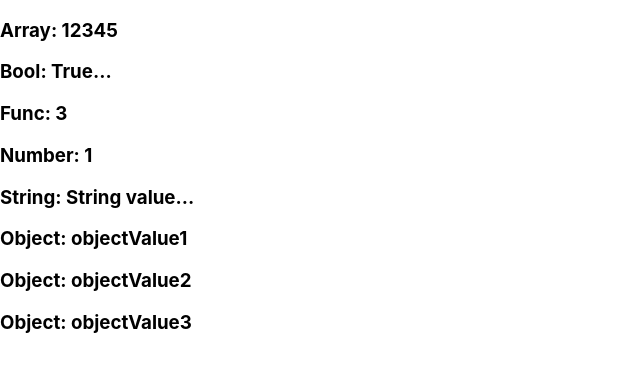
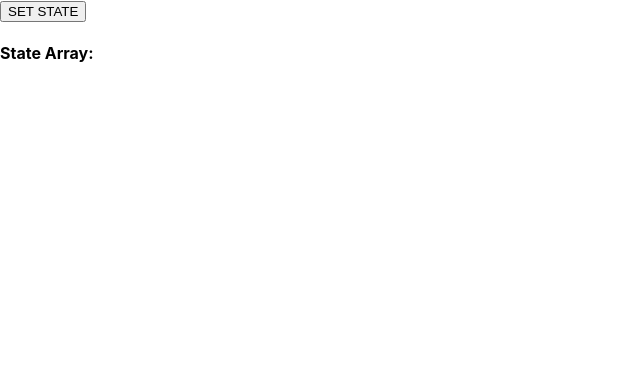
Before and after one commit to gustavopinho/curso-react-redux, a React (Create React App) app in the folder aula-01/my-app/: page / in a window 1280 px wide. Shown: the top 372 px of the page, without its empty margins (0-640 px from the left). Built offline with nearby package versions, Linux system fonts and the light colour scheme.

Commit message:
Definir estado

```diff
--- a/aula-01/my-app/src/App.js
+++ b/aula-01/my-app/src/App.js
@@ -3,42 +3,31 @@ import PropTypes from 'prop-types';
 import './App.css';
 
 class App extends React.Component {
+  constructor(props) {
+    super(props);
 
-    render() {
-      return (
-        <div>
-          <h3>Array: {this.props.propArray}</h3>
-          <h3>Bool: {this.props.propBool ? "True..." : "False..."}</h3>
-          <h3>Func: {this.props.propFunc(3)}</h3>
-          <h3>Number: {this.props.propNumber}</h3>
-          <h3>String: {this.props.propString}</h3>
-          <h3>Object: {this.props.propObject.objectName1}</h3>
-          <h3>Object: {this.props.propObject.objectName2}</h3>
-          <h3>Object: {this.props.propObject.objectName3}</h3>
-        </div>
-      );
+    this.state =  {
+      data: []
+    };
+
+    this.setStateHandle = this.setStateHandle.bind(this);
   }
-}
 
-App.propTypes = {
-  propArray: PropTypes.array.isRequired,
-  propBool: PropTypes.bool.isRequired,
-  propFunc: PropTypes.func,
-  propNumber: PropTypes.number,
-  propString: PropTypes.string,
-  propObject: PropTypes.object
-}
+  setStateHandle () {
+    let item = "setState ...";
+    let myArray = [...this.state.data]
+    console.log(myArray);
+    myArray.push(item);
+    this.setState({data: myArray});
+  }
 
-App.defaultProps = {
-  propArray: [1,2,3,4,5],
-  propBool: true,
-  propFunc: function(e){return e},
-  propNumber: 1,
-  propString: "String value...",
-  propObject: {
-    objectName1:"objectValue1",
-    objectName2: "objectValue2",
-    objectName3: "objectValue3"
+  render() {
+    return (
+      <div>
+        <button onClick={this.setStateHandle}>SET STATE</button>
+        <h4> State Array: {this.state.data}</h4>
+      </div>
+    );
   }
 }
 
```
Also changed, not shown: 1 other file (tests, documents, lock files or other folders).
